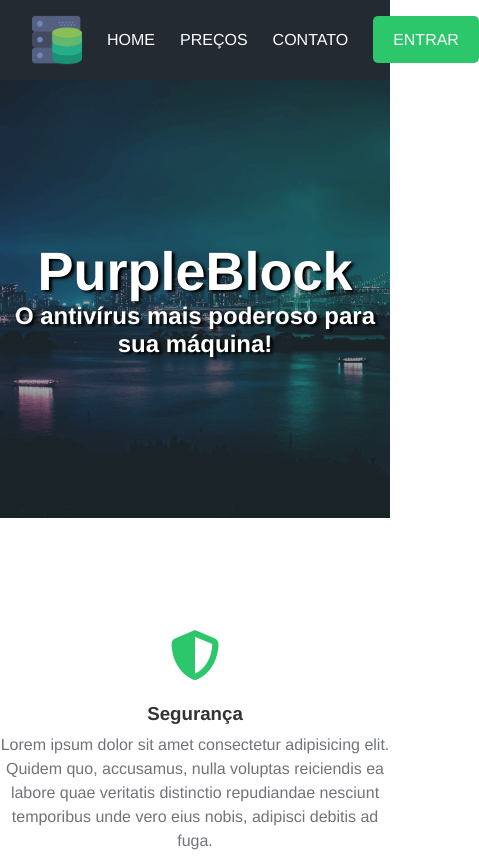
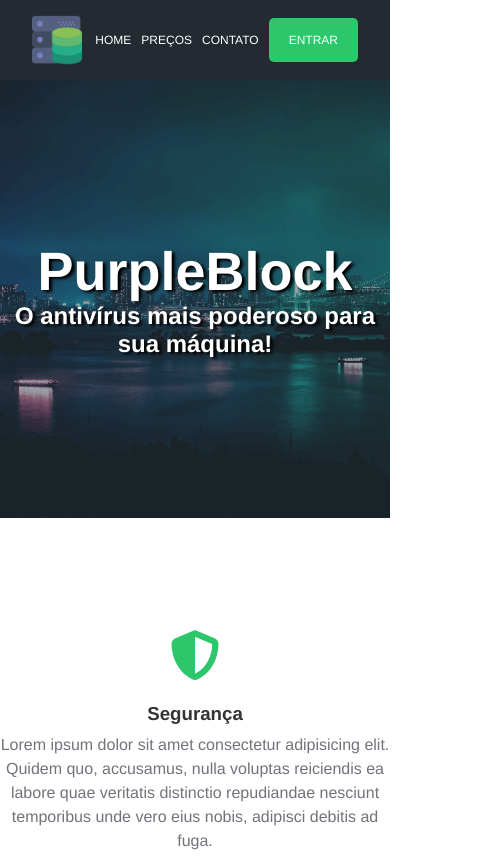
Before and after one commit to abraaorochapb/proj3CursoFrontEnd-LandingPage, a plain HTML site: page index.html in a window 390 px wide. Shown: the top 856 px of the page, 479 px wide, since content can reach past the window. Drawn offline with Linux system fonts and the light colour scheme.

Commit message:
Melhoria na responsividade

```diff
--- a/estilos/navbar.css
+++ b/estilos/navbar.css
@@ -44,3 +44,9 @@ nav{
   background-color: #22bb5f;
   color: #FFF;
 }
+@media (max-width: 768px){
+  .navbar-items li{
+    font-size: 12px;
+    margin-left: 10px;
+  }
+}
```
